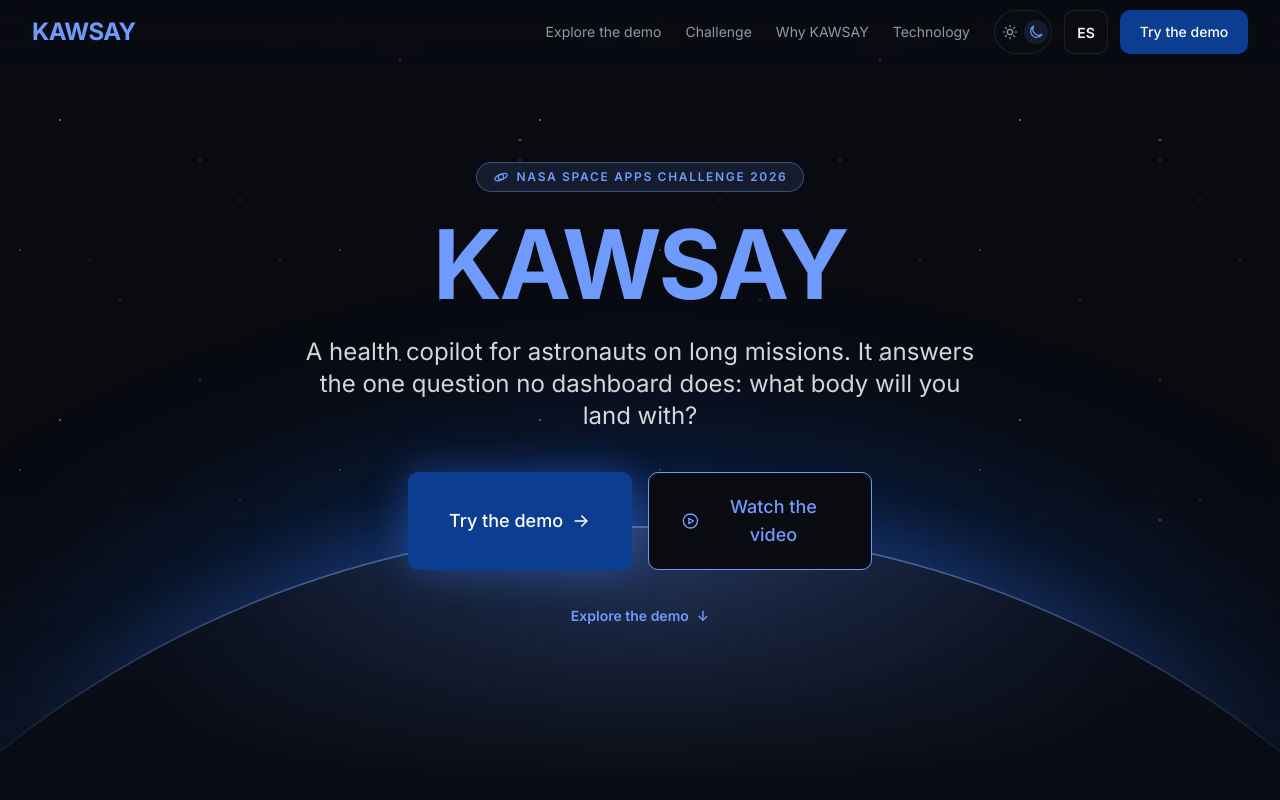
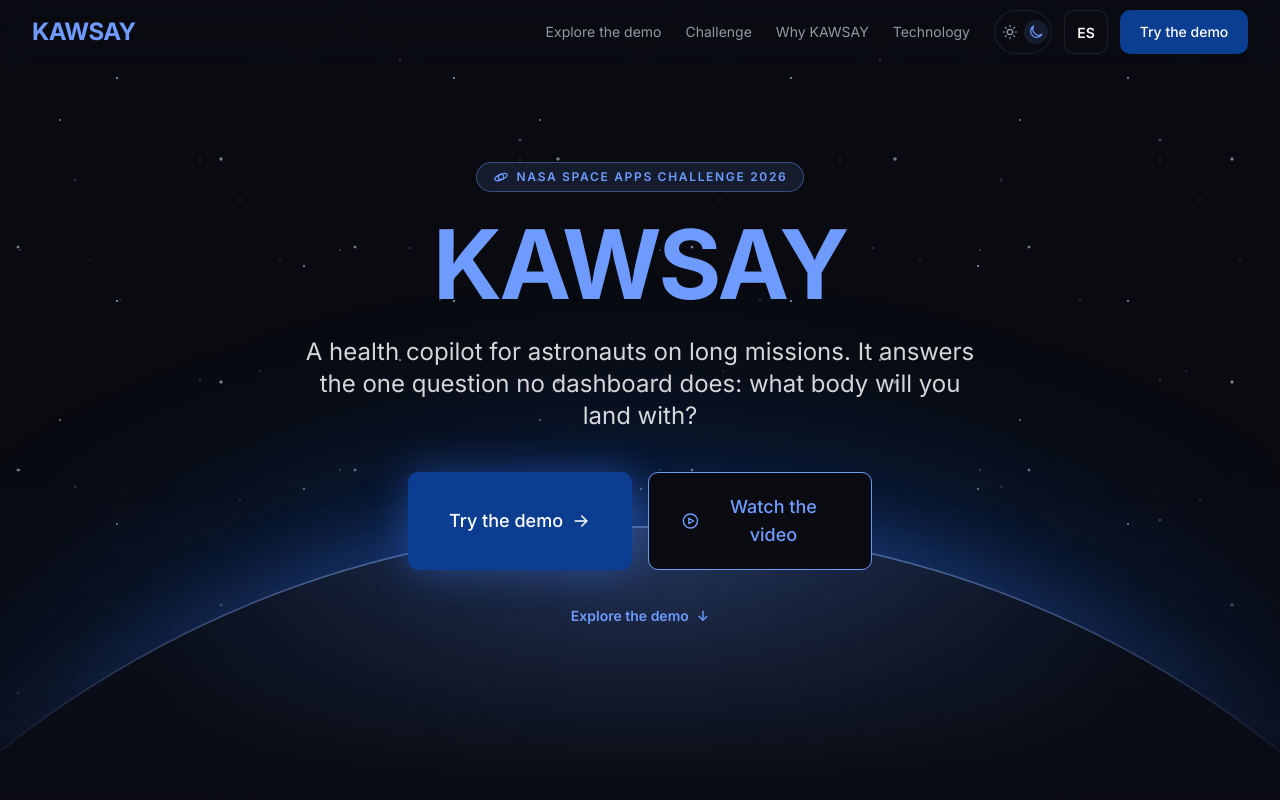
Before and after one commit to quirocode/kawsay-space-health, a React (Vite) app: page / in a window 1280 px wide. Shown: the top 800 px of the page. Built offline with nearby package versions, Linux system fonts and the light colour scheme.

Commit message:
Add subtle twinkling stars and spaceship pointer without changing palette

```diff
--- a/src/app/App.tsx
+++ b/src/app/App.tsx
@@ -1,4 +1,5 @@
 import { Fragment, useEffect, useState } from 'react';
+import { SpaceEffects } from '../components/SpaceEffects';
 import { Link, Route, Router, Switch, useLocation } from 'wouter';
 import { useHashLocation } from 'wouter/use-hash-location';
 import { useApp, type Scene } from './store';
@@ -287,7 +288,8 @@ export function App() {
 
   return (
     <Router hook={useHashLocation}>
-      <div className="flex h-full flex-col">
+      <div className="relative flex h-full flex-col">
+        <SpaceEffects />
         <TopBar />
         <Fragment key={lang}>
           <Disclaimer />
--- a/src/app/styles.css
+++ b/src/app/styles.css
@@ -145,3 +145,10 @@ body {
 .breathe {
   animation: breathe 10s ease-in-out infinite;
 }
+
+/* The app keeps its original day/night tokens. Stars stay below all controls. */
+:root[data-theme='night'] .space-starfield { color: rgb(201 222 255 / 0.72); }
+:root:not([data-theme='night']) .space-starfield { color: rgb(11 61 145 / 0.38); }
+#root .space-starfield ~ header,
+#root .space-starfield ~ nav,
+#root .space-starfield ~ main { position: relative; z-index: 1; }
--- /dev/null
+++ b/src/components/SpaceEffects.tsx
@@ -0,0 +1,71 @@
+import { useEffect, useRef } from 'react';
+import './space-effects.css';
+
+/** Decorative, offline-friendly starfield and a pointer-only spaceship cursor. */
+export function SpaceEffects({ landing = false }: { landing?: boolean }) {
+  const pointer = useRef<HTMLDivElement>(null);
+
+  useEffect(() => {
+    const fine = window.matchMedia('(hover: hover) and (pointer: fine)');
+    const reduced = window.matchMedia('(prefers-reduced-motion: reduce)');
+    const cursor = pointer.current;
+    if (!cursor) return;
+    let frame = 0;
+    let position = { x: -100, y: -100 };
+
+    const paint = () => {
+      frame = 0;
+      cursor.style.transform = `translate3d(${position.x - 10}px, ${position.y - 9}px, 0)`;
+    };
+    const move = (event: PointerEvent) => {
+      if (event.pointerType && event.pointerType !== 'mouse' && event.pointerType !== 'pen') return;
+      position = { x: event.clientX, y: event.clientY };
+      cursor.classList.add('is-visible');
+      if (!frame) frame = requestAnimationFrame(paint);
+    };
+    const hide = () => cursor.classList.remove('is-visible');
+    const sync = () => {
+      const enabled = fine.matches && !reduced.matches;
+      document.body.classList.toggle('space-cursor-active', enabled);
+      if (enabled) {
+        window.addEventListener('pointermove', move, { passive: true });
+        document.addEventListener('pointerleave', hide);
+        window.addEventListener('blur', hide);
+      } else {
+        cursor.classList.remove('is-visible');
+        window.removeEventListener('pointermove', move);
+        document.removeEventListener('pointerleave', hide);
+        window.removeEventListener('blur', hide);
+      }
+    };
+    sync();
+    fine.addEventListener('change', sync);
+    reduced.addEventListener('change', sync);
+    return () => {
+      fine.removeEventListener('change', sync);
+      reduced.removeEventListener('change', sync);
+      window.removeEventListener('pointermove', move);
+      document.removeEventListener('pointerleave', hide);
+      window.removeEventListener('blur', hide);
+      document.body.classList.remove('space-cursor-active');
+      cancelAnimationFrame(frame);
+    };
+  }, []);
+
+  return (
+    <>
+      <div className={`space-starfield${landing ? ' space-starfield-landing' : ''}`} aria-hidden="true" />
+      <div ref={pointer} className="space-ship-cursor" aria-hidden="true">
+        <svg width="44" height="44" viewBox="0 0 44 44" fill="none" xmlns="http://www.w3.org/2000/svg">
+          <path d="M10 3 27 13 21 18 16 29 12 19 3 16Z" fill="#EAF3FF" stroke="#0B3D91" strokeWidth="1.7" strokeLinejoin="round" />
+          <path d="m10 3 6 16-13-3" fill="#8DB4FF" stroke="#6F9BFF" strokeWidth="1.1" />
+          <path d="m16 19 11-6-6 5-5 11" fill="#6F9BFF" opacity=".86" />
+          <path d="m18 22 5 5-7-2" fill="#F9C74F" opacity=".9" />
+          <g className="space-spark"><path d="M29 21v7m-3.5-3.5h7" stroke="#FFD45A" strokeWidth="1.7" strokeLinecap="round"/></g>
+          <g className="space-spark"><path d="M35 12v5m-2.5-2.5h5" stroke="#FFE08A" strokeWidth="1.4" strokeLinecap="round"/></g>
+          <g className="space-spark"><path d="M22 33v5m-2.5-2.5h5" stroke="#FFD45A" strokeWidth="1.5" strokeLinecap="round"/></g>
+        </svg>
+      </div>
+    </>
+  );
+}
--- /dev/null
+++ b/src/components/space-effects.css
@@ -0,0 +1,71 @@
+/* Decorative starfield: deterministic, CSS-only and independent of network access. */
+.space-starfield {
+  position: fixed;
+  inset: 0;
+  z-index: 0;
+  overflow: hidden;
+  pointer-events: none;
+  color: rgb(219 232 255 / 0.8);
+}
+.space-starfield::before,
+.space-starfield::after {
+  position: absolute;
+  inset: 0;
+  content: '';
+  background-repeat: repeat;
+  will-change: opacity;
+}
+.space-starfield::before {
+  background-image:
+    radial-gradient(circle at 18px 24px, currentColor 0 1px, transparent 1.8px),
+    radial-gradient(circle at 117px 78px, currentColor 0 0.8px, transparent 1.6px),
+    radial-gradient(circle at 221px 159px, currentColor 0 1.2px, transparent 2.1px),
+    radial-gradient(circle at 304px 43px, currentColor 0 0.8px, transparent 1.5px);
+  background-size: 337px 223px;
+  animation: space-twinkle 5.4s ease-in-out infinite alternate;
+}
+.space-starfield::after {
+  background-image:
+    radial-gradient(circle at 75px 180px, currentColor 0 1.3px, transparent 2px),
+    radial-gradient(circle at 260px 64px, currentColor 0 0.7px, transparent 1.5px),
+    radial-gradient(circle at 410px 248px, currentColor 0 1.1px, transparent 2px);
+  background-size: 463px 307px;
+  animation: space-twinkle 8.1s ease-in-out infinite alternate-reverse;
+}
+@keyframes space-twinkle {
+  from { opacity: 0.14; }
+  to { opacity: 0.75; }
+}
+.space-ship-cursor {
+  position: fixed;
+  top: 0;
+  left: 0;
+  z-index: 10000;
+  width: 44px;
+  height: 44px;
+  pointer-events: none;
+  opacity: 0;
+  transform: translate3d(-100px, -100px, 0);
+  transition: opacity 120ms ease;
+  filter: drop-shadow(0 0 6px rgb(255 214 92 / 0.34));
+}
+.space-ship-cursor.is-visible { opacity: 1; }
+.space-ship-cursor .space-spark { transform-origin: center; animation: space-spark 1.1s ease-in-out infinite alternate; }
+.space-ship-cursor .space-spark:nth-of-type(2) { animation-delay: -0.5s; }
+.space-ship-cursor .space-spark:nth-of-type(3) { animation-delay: -0.8s; }
+@keyframes space-spark {
+  from { opacity: 0.25; transform: scale(0.65); }
+  to { opacity: 1; transform: scale(1.18); }
+}
+@media (pointer: fine) and (hover: hover) {
+  body.space-cursor-active, body.space-cursor-active a,
+  body.space-cursor-active button, body.space-cursor-active input,
+  body.space-cursor-active textarea, body.space-cursor-active select,
+  body.space-cursor-active [role='button'] { cursor: none; }
+  body.space-cursor-active input, body.space-cursor-active textarea,
+  body.space-cursor-active [contenteditable='true'] { cursor: text; }
+}
+@media (prefers-reduced-motion: reduce) {
+  .space-starfield::before, .space-starfield::after,
+  .space-ship-cursor .space-spark { animation: none; }
+}
--- a/src/landing/Landing.tsx
+++ b/src/landing/Landing.tsx
@@ -2,6 +2,7 @@ import { useEffect, useRef, useState, type ReactNode } from 'react';
 import english from '../../content/landing.json';
 import spanish from '../../content/landing.es.json';
 import { DemoTour } from './DemoTour';
+import { SpaceEffects } from '../components/SpaceEffects';
 
 /**
  * Public landing page (P1). A single scrolling page: hero, video, challenge,
@@ -433,6 +434,7 @@ export function Landing() {
 
   return (
     <>
+      <SpaceEffects landing />
       <Nav
         copy={copy}
         language={language}
--- a/src/landing/landing.css
+++ b/src/landing/landing.css
@@ -252,3 +252,14 @@ body {
 .demo-tour-dialog img {
   max-height: calc(94dvh - 4rem);
 }
+
+/* Full-page backdrop; keep all content and interactive surfaces above the stars. */
+.space-starfield-landing { color: rgb(201 222 255 / 0.75); }
+#root > main, #root > footer { position: relative; z-index: 1; }
+#root > main > section { position: relative; }
+#root > main > section:not(#top), #root > footer {
+  background-color: transparent;
+}
+[data-landing-theme='day'] .space-starfield-landing { color: rgb(23 77 158 / 0.5); }
+
+/* Existing hero stars remain local to the horizon. */
```
